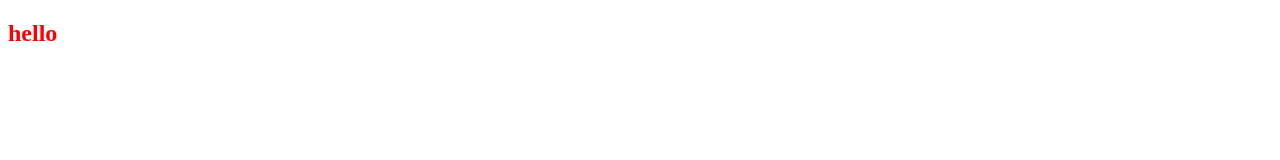
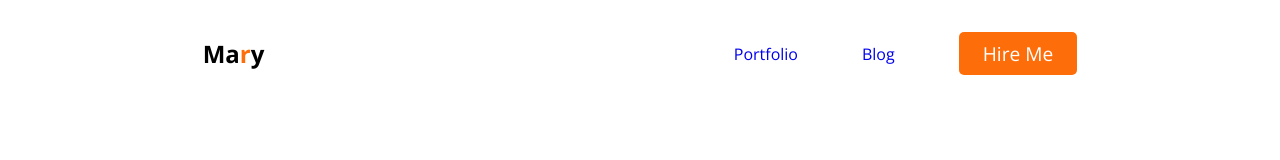
Before and after one commit to rakhibul-islam/portfolio-project-1, a plain HTML site: page index.html in a window 1280 px wide. Drawn offline with nearby package versions, Linux system fonts and the light colour scheme.

Commit message:
add navbar

```diff
--- a/index.html
+++ b/index.html
@@ -1,12 +1,26 @@
 <!DOCTYPE html>
 <html lang="en">
-<head>
-    <meta charset="UTF-8">
-    <meta name="viewport" content="width=device-width, initial-scale=1.0">
+  <head>
+    <meta charset="UTF-8" />
+    <meta name="viewport" content="width=device-width, initial-scale=1.0" />
     <title>Portfolio Project</title>
-    <link rel="stylesheet" href="style.css">
-</head>
-<body>
-    <h2>hello</h2>
-</body>
+    <link rel="stylesheet" href="style.css" />
+  </head>
+  <body>
+    <!-- header section starts here -->
+    <header>
+        <nav class="navbar flex-space-around">
+            <h2 class="nav_title">Ma<span class="r_style">r</span>y</h2>
+            <ul class="nav_items flex-space-around">
+                <li><a href="#">Portfolio</a></li>
+                <li><a href="#">Blog</a></li>
+                <li><a href="#"><button class="btn">Hire Me</button></a></li>
+            </ul>
+        </nav>
+    </header>
+    <!-- header section starts here -->
+
+    <main></main>
+    <footer></footer>
+  </body>
 </html>
--- a/style.css
+++ b/style.css
@@ -1,3 +1,44 @@
-h2{
-    color: red;
+@import url("https://fonts.googleapis.com/css2?family=Open+Sans:ital,wght@0,300..800;1,300..800&display=swap");
+/* reset and common code starts here */
+:root {
+  --primary-color: rgb(255, 248, 243);
+  --secondary-color: rgb(30, 30, 30);
+  --surface-color: rgb(255, 255, 255);
+  --font-small: 0.8rem;
+  --font-medium: 1rem;
+  --font-big: 2rem;
 }
+* {
+  margin: 0;
+  padding: 0;
+  box-sizing: border-box;
+  list-style-type: none;
+  text-decoration: none;
+  outline: none;
+  font-family: "Open Sans", sans-serif;
+}
+.btn {
+  border: none;
+  border-radius: 5px;
+  background: rgb(253, 110, 10);
+  color: white;
+  padding: 0.5rem 1.5rem;
+  font-size: 1.2rem;
+}
+.flex-space-around {
+  display: flex;
+  justify-content: space-around;
+  align-items: center;
+}
+/* reset and common code ends here */
+
+/* header code starts here */
+.navbar {padding-top: 2rem;
+}
+.nav_items li {
+  padding-left: 4rem;
+}
+.r_style{
+    color: rgb(253, 110, 10);
+}
+/* header code ends here */
```
